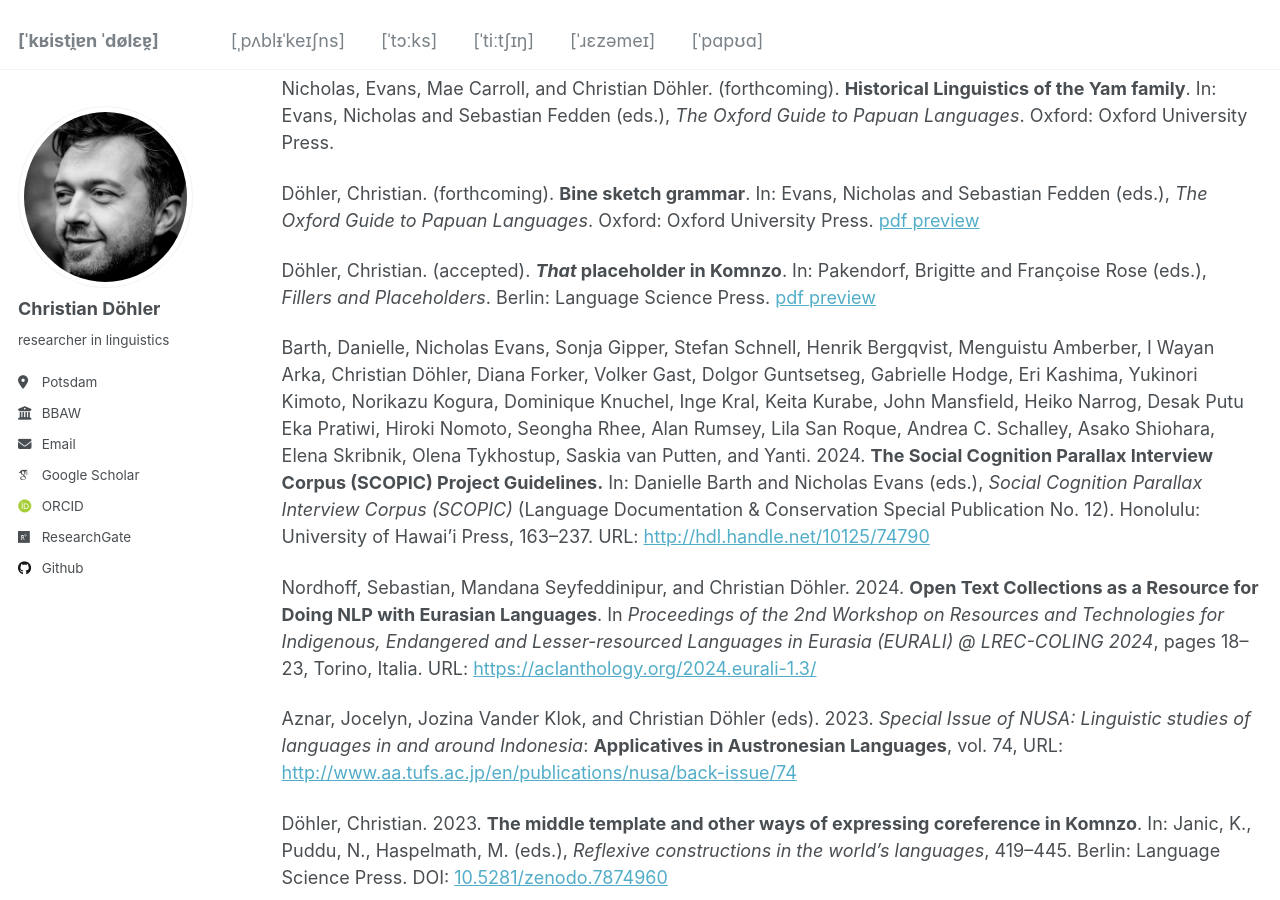
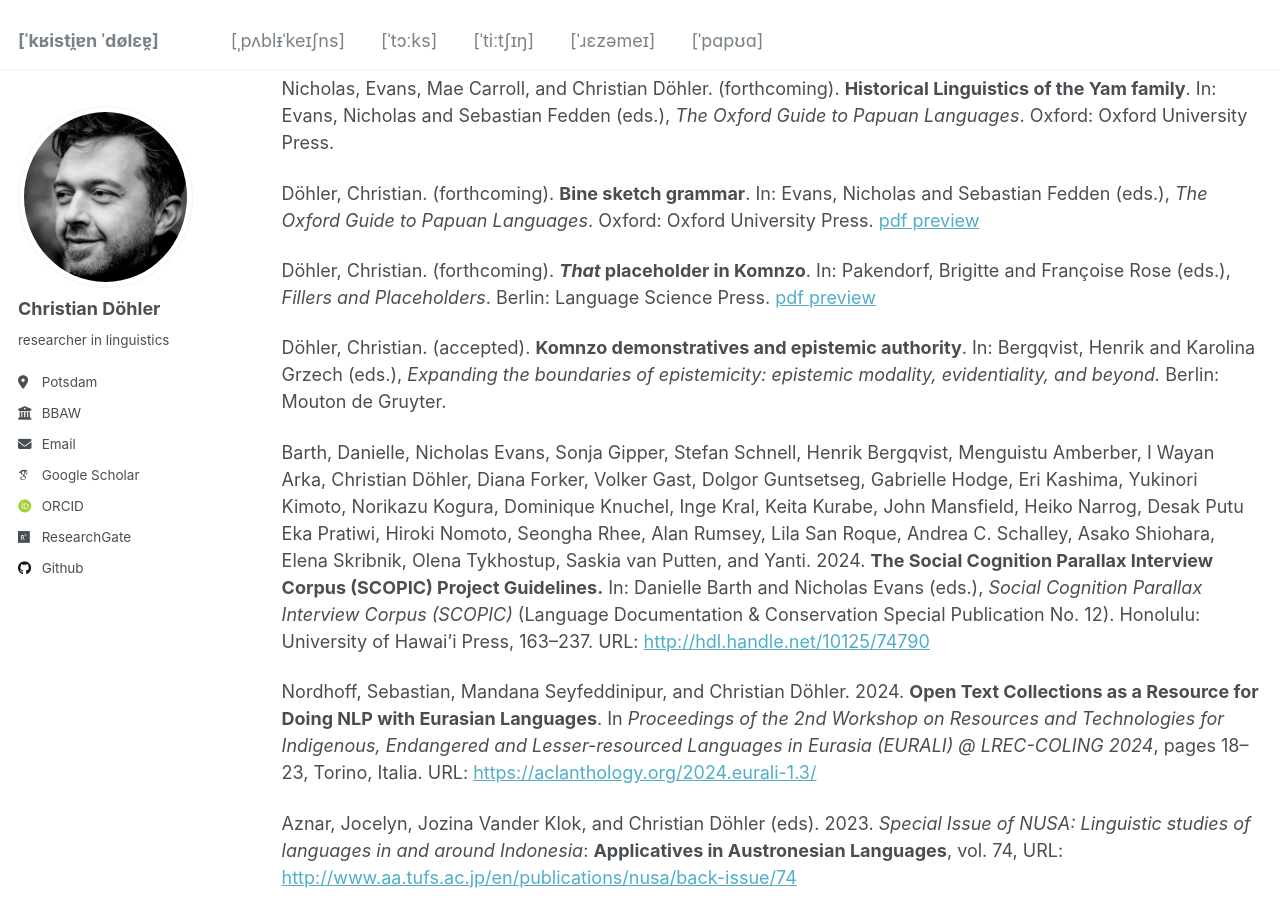
Before and after one commit to chrdoe/chrdoe.github.io, a Jekyll site: the page built from _pages/publications.md, in a window 1280 px wide and 900 px high, scrolled down 458 px. Built offline with Jekyll 4.4.1, drawn with Linux system fonts in a browser that asks for light colours; some web fonts are replaced.

Commit message:
Update publications.md

```diff
--- a/_pages/publications.md
+++ b/_pages/publications.md
@@ -28,7 +28,9 @@ Nicholas, Evans, Mae Carroll, and Christian Döhler. (forthcoming). **Historical
 
 Döhler, Christian. (forthcoming). **Bine sketch grammar**. In: Evans, Nicholas and Sebastian Fedden (eds.), *The Oxford Guide to Papuan Languages*. Oxford: Oxford University Press. <a href="https://chrdoe.github.io/files/do%CC%88hler2025_OGPL_Bine_sketch_grammar-preprint.pdf" target="_blank">pdf preview</a>
 
-Döhler, Christian. (accepted). ***That* placeholder in Komnzo**. In: Pakendorf, Brigitte and Françoise Rose (eds.), *Fillers and Placeholders*. Berlin: Language Science Press. <a href="https://chrdoe.github.io/files/do%CC%88hler2025_That_placeholder_Komnzo-preprint.pdf" target="_blank">pdf preview</a>
+Döhler, Christian. (forthcoming). ***That* placeholder in Komnzo**. In: Pakendorf, Brigitte and Françoise Rose (eds.), *Fillers and Placeholders*. Berlin: Language Science Press. <a href="https://chrdoe.github.io/files/do%CC%88hler2025_That_placeholder_Komnzo-preprint.pdf" target="_blank">pdf preview</a>
+
+Döhler, Christian. (accepted). **Komnzo demonstratives and epistemic authority**. In: Bergqvist, Henrik and Karolina Grzech (eds.), *Expanding the boundaries of epistemicity: epistemic modality, evidentiality, and beyond.* Berlin: Mouton de Gruyter.
 
 Barth, Danielle, Nicholas Evans, Sonja Gipper, Stefan Schnell, Henrik Bergqvist, Menguistu Amberber, I Wayan Arka, Christian Döhler, Diana Forker, Volker Gast, Dolgor Guntsetseg, Gabrielle Hodge, Eri Kashima, Yukinori Kimoto, Norikazu Kogura, Dominique Knuchel, Inge Kral, Keita Kurabe, John Mansfield, Heiko Narrog, Desak Putu Eka Pratiwi, Hiroki Nomoto, Seongha Rhee, Alan Rumsey, Lila San Roque, Andrea C. Schalley, Asako Shiohara, Elena Skribnik, Olena Tykhostup, Saskia van Putten, and Yanti. 2024. **The Social Cognition Parallax Interview Corpus (SCOPIC) Project Guidelines.** In: Danielle Barth and Nicholas Evans (eds.), *Social Cognition Parallax Interview Corpus (SCOPIC)* (Language Documentation & Conservation Special Publication No. 12). Honolulu: University of Hawai'i Press, 163–237. URL: <a href="http://hdl.handle.net/10125/74790" target="_blank">http://hdl.handle.net/10125/74790</a>
 
```
